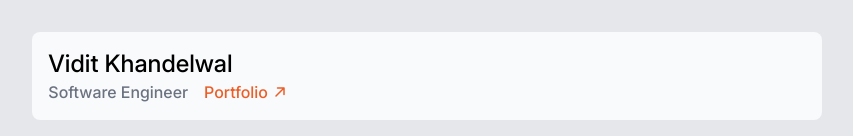
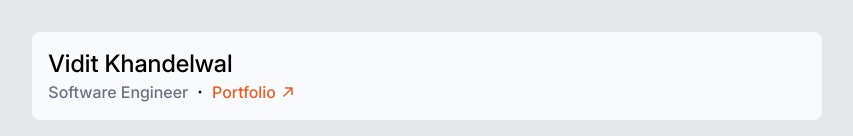
Before and after one commit to csvidit/bio-2024, a Next.js app: page / in a window 1280 px wide. Shown: the top 136 px of the page, without its empty margins (213-1066 px from the left). Built offline with nearby package versions, Linux system fonts and the light colour scheme.

Commit message:
minor change to intro component

```diff
--- a/src/components/Intro.tsx
+++ b/src/components/Intro.tsx
@@ -1,17 +1,20 @@
 import Link from "next/link";
-import { PiArrowUpRightBold } from "react-icons/pi";
+import { BsDot } from "react-icons/bs";
+import { PiArrowUpRightBold, PiDotsNine, PiDotsNineBold } from "react-icons/pi";
 
 const Intro = () => {
   return (
     <div className="col-span-4 bg-gray-50 p-4 rounded-lg">
       <h1 className="text-xl lg:text-2xl">Vidit Khandelwal</h1>
-      <div className="text-gray-500 flex flex-row gap-4 items-center">
+      <div className="text-gray-500 flex flex-row gap-1 items-center">
         Software Engineer
+        <BsDot className="text-gray-900"/>
         <Link
           className="text-orange-accent inline-flex flex-row gap-1 items-center"
           href="https://viditkhandelwal.com"
         >
-          Portfolio <PiArrowUpRightBold className="inline text-center" />
+          Portfolio
+          <PiArrowUpRightBold className="inline text-center" />
         </Link>
       </div>
     </div>
```
